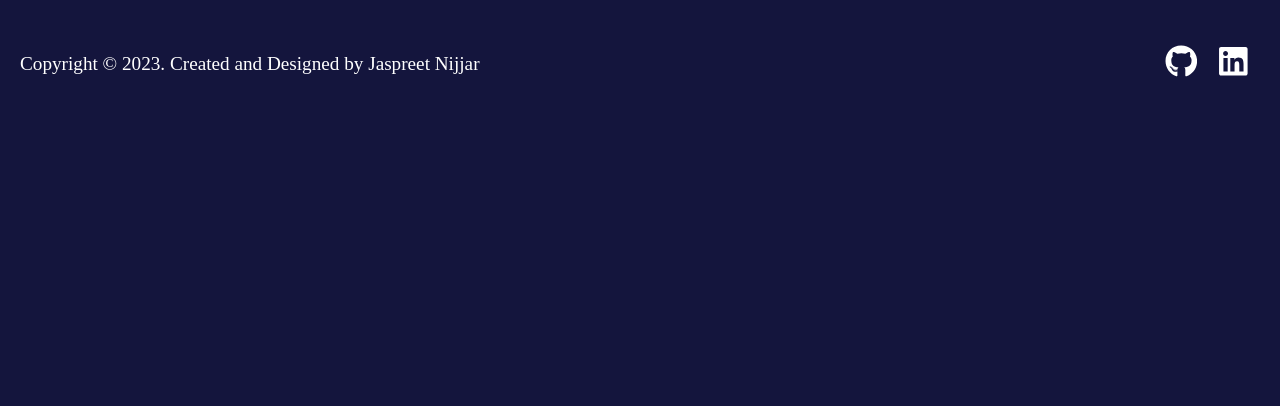
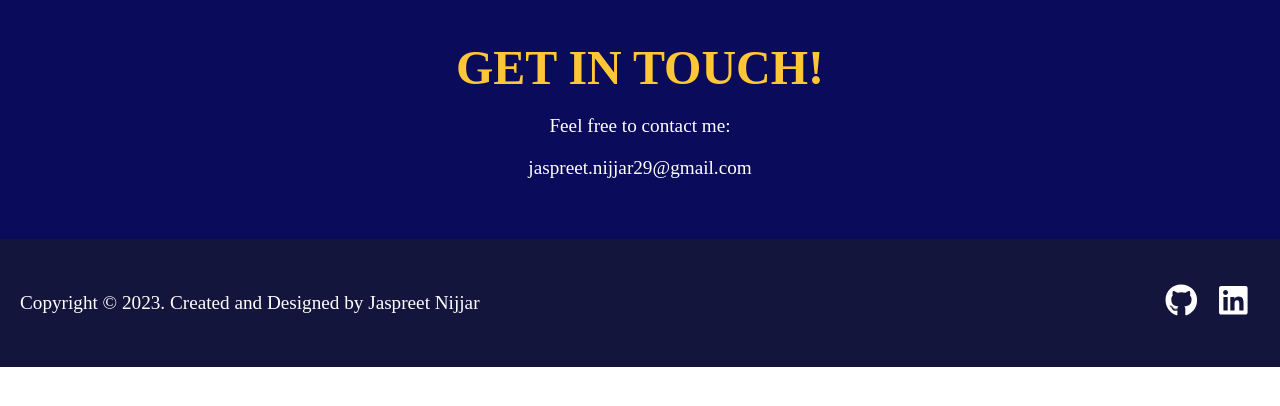
Before and after one commit to Jaspreet-Nijjar/portfolio, a JavaScript app: page / in a window 1280 px wide. Shown: the top 406 px of the page. Built offline with nearby package versions, Linux system fonts and the light colour scheme; the HTML template or start-up script is replaced by a standard one; a web font is replaced by a local one.

Commit message:
added contact section

```diff
--- a/src/App.js
+++ b/src/App.js
@@ -1,8 +1,10 @@
 import { Footer } from './components/Footer';
+import { Contact } from './components/Contact';
 
 function App() {
   return (
     <div className="App">
+      <Contact />
       <Footer />
     </div>
   );
--- /dev/null
+++ b/src/components/Contact.js
@@ -0,0 +1,11 @@
+import '../styles/Contact.css';
+
+export const Contact = () => {
+  return (
+    <section class="contact-container">
+      <h1>Get in Touch!</h1>
+      <p>Feel free to contact me:</p>
+      <p>jaspreet.nijjar29@gmail.com</p>
+    </section>
+  );
+};
--- /dev/null
+++ b/src/styles/Contact.css
@@ -0,0 +1,16 @@
+.contact-container {
+  background-color: var(--navy);
+  padding: 40px;
+}
+
+.contact-container h1 {
+  text-transform: uppercase;
+  color: var(--gold);
+  text-align: center;
+  font-size: 2.5em;
+}
+
+.contact-container p {
+  text-align: center;
+  margin: 20px;
+}
--- a/src/styles/Footer.css
+++ b/src/styles/Footer.css
@@ -1,11 +1,11 @@
 body {
-  background-color: var(--darkblue);
   color: white;
   font-size: 1.2em;
 }
 
 footer {
   padding: 20px;
+  background-color: var(--darkblue);
 }
 
 .footer-icon {
```
